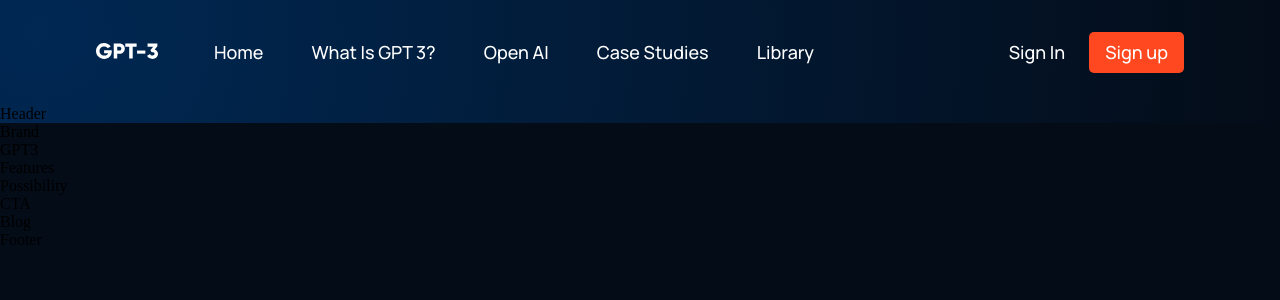
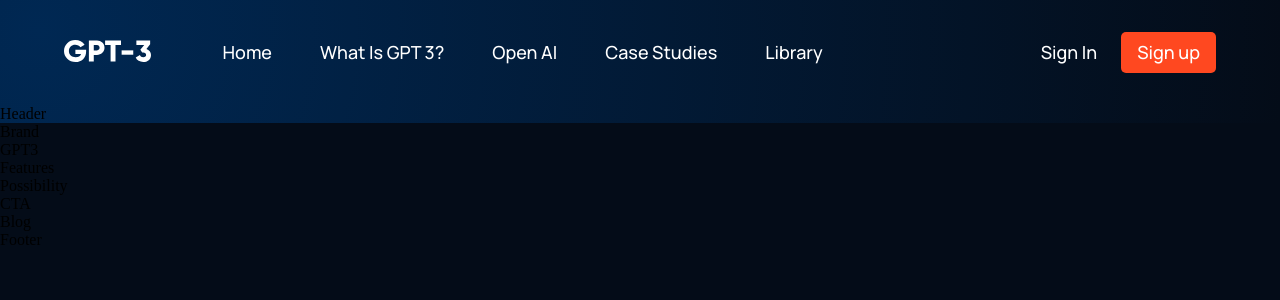
Before and after one commit to neerajprabhuram/gpt3, a React (Create React App) app: page / in a window 1280 px wide. Shown: the top 300 px of the page. Built offline with nearby package versions, Linux system fonts and the light colour scheme.

Commit message:
navbar refinements

```diff
--- a/src/components/navbar/navbar.css
+++ b/src/components/navbar/navbar.css
@@ -2,7 +2,7 @@
   display: flex;
   justify-content: space-between;
   align-items: center;
-  padding: 2rem 6rem;
+  padding: 2rem 4rem;
 }
 
 .gpt3__navbar-links {
@@ -16,8 +16,9 @@
   margin-right: 2rem;
 }
 .gpt3__navbar-links_logo img {
-  width: 62px;
-  height: 16px;
+  width: 90;
+  height: 22px;
+  margin-right: 1rem;
 }
 
 .gpt3__navbar-links_container {
@@ -104,8 +105,8 @@
     display: flex;
   }
 
-  .gpt3__navbar-sign{
-      margin-right: 1rem;
+  .gpt3__navbar-sign {
+    margin-right: 1rem;
   }
 }
 
```
